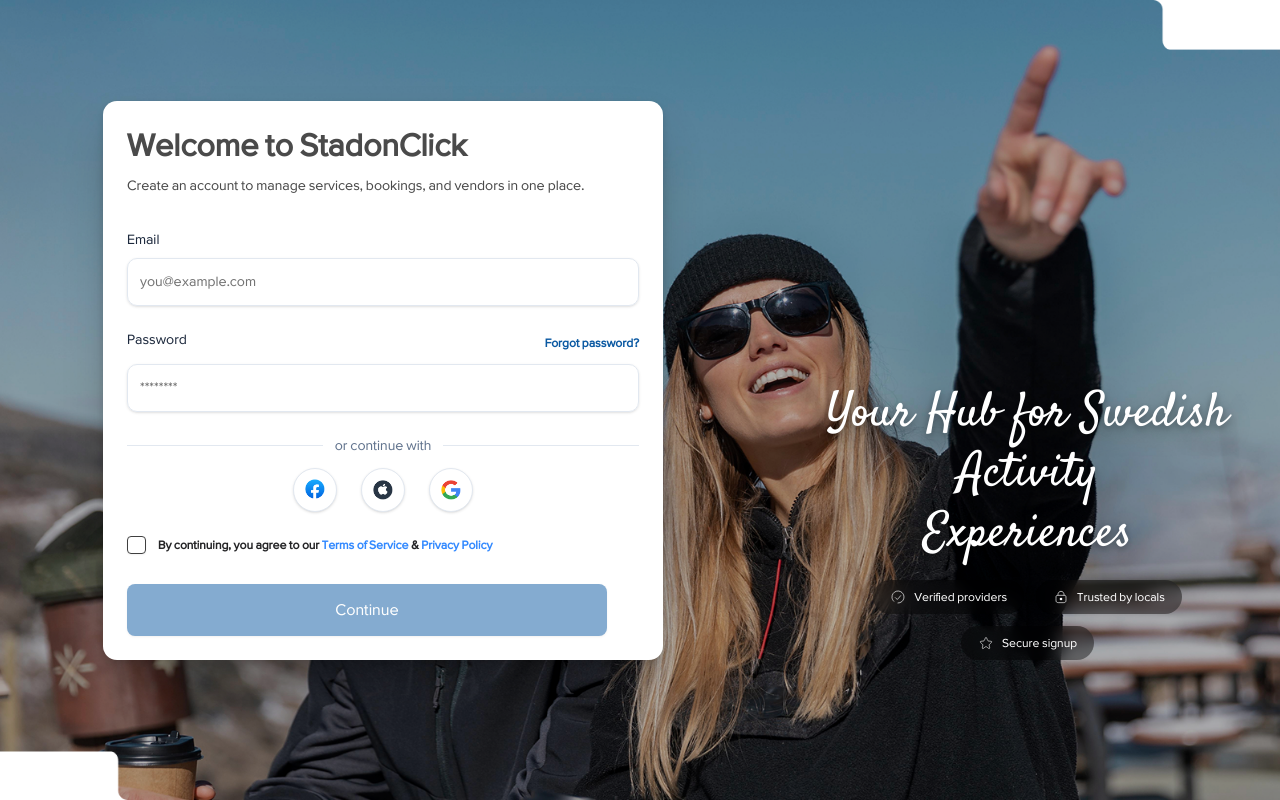
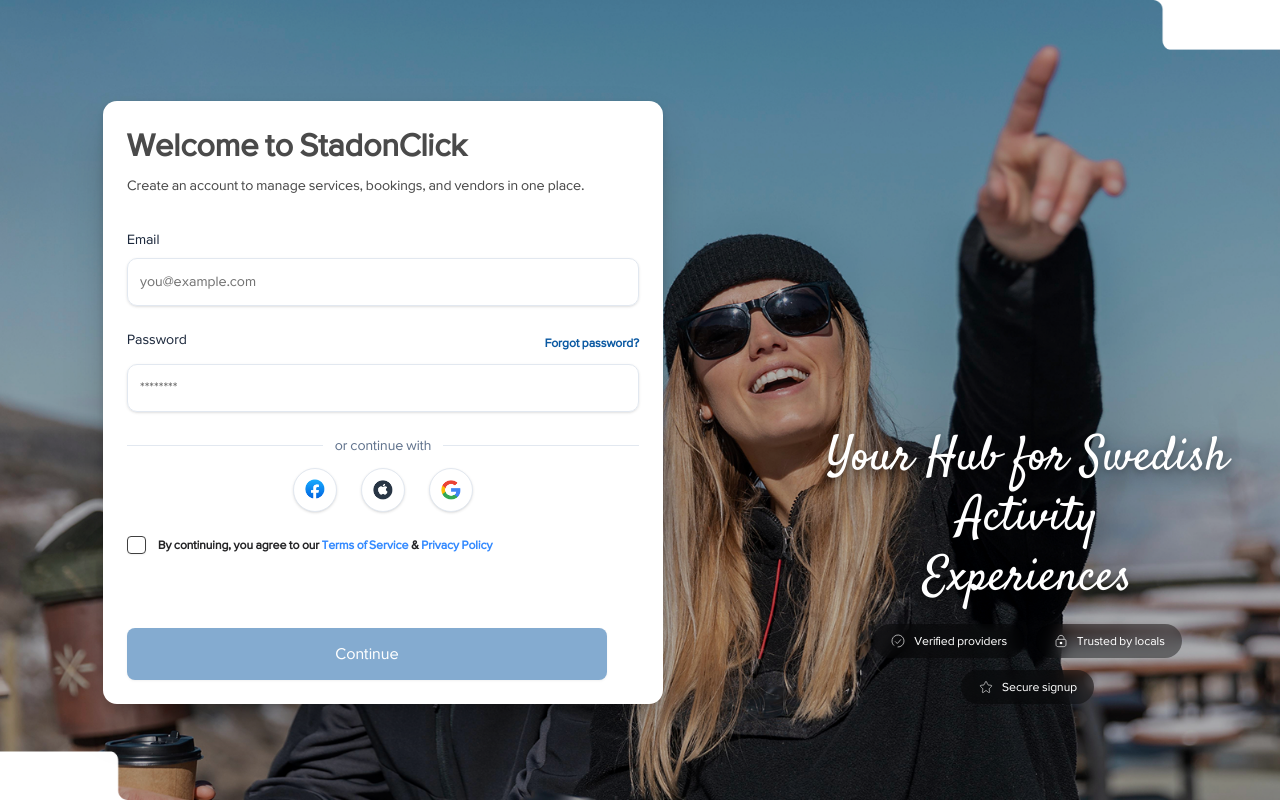
Before and after one commit to team-aimbeat/StadOnClick-Frontend, a React (Vite) app: page /sign-in in a window 1280 px wide. Built offline with nearby package versions, Linux system fonts and the light colour scheme; no server answers; a web font is replaced by a local one.

Commit message:
feat: Proper Error Normalize, Auth Api Integrate for Signin

```diff
--- a/package.json
+++ b/package.json
@@ -24,6 +24,8 @@
     "react": "^19.2.0",
     "react-animate-height": "^3.2.3",
     "react-dom": "^19.2.0",
+    "react-hook-form": "^7.70.0",
+    "react-hot-toast": "^2.6.0",
     "react-i18next": "^16.5.0",
     "react-icons": "^5.5.0",
     "react-leaflet": "^5.0.0",
--- a/src/App.tsx
+++ b/src/App.tsx
@@ -2,6 +2,7 @@
 import { Suspense } from "react"
 import appRouter from "./routes/AppRoutes"
 import "./App.css"
+import { Toaster } from "react-hot-toast"
 
 
 function App() {
@@ -9,6 +10,7 @@
 
       <Suspense fallback={<div>Loading...</div>}>
         <RouterProvider router={appRouter} />
+        <Toaster position="top-center" />
       </Suspense>
   )
 }
--- a/src/features/auth/authSlice.ts
+++ b/src/features/auth/authSlice.ts
@@ -1,24 +1,26 @@
-import { createSlice } from "@reduxjs/toolkit";
+import { createSlice, PayloadAction } from "@reduxjs/toolkit"
+import type { AuthUser } from "./types/auth.types"
 
-const initialState = {
+type AuthState = {
+  user: AuthUser | null
+}
+
+const initialState: AuthState = {
   user: null,
-  isAuthenticated: false,
-};
+}
 
 const authSlice = createSlice({
   name: "auth",
   initialState,
   reducers: {
-    setUser: (state, action) => {
-      state.user = action.payload;
-      state.isAuthenticated = true;
+    setUser(state, action: PayloadAction<AuthUser>) {
+      state.user = action.payload
     },
-    clearAuth: (state) => {
-      state.user = null;
-      state.isAuthenticated = false;
+    clearAuth(state) {
+      state.user = null
     },
   },
-});
+})
 
-export const { setUser, clearAuth } = authSlice.actions;
-export default authSlice.reducer;
+export const { setUser, clearAuth } = authSlice.actions
+export default authSlice.reducer
--- a/src/pages/components/user-onboarding/StepLogin.tsx
+++ b/src/pages/components/user-onboarding/StepLogin.tsx
@@ -1,4 +1,3 @@
-import { useState } from "react"
 import { Input } from "@/components/ui/input"
 import { Button } from "@/components/ui/button"
 import { Label } from "@/components/ui/label"
@@ -6,6 +5,8 @@
 import facebookIcon from "@/assets/icons/facebook.png"
 import appleIcon from "@/assets/icons/apple.png"
 import googleIcon from "@/assets/icons/google.png"
+import type { FieldErrors } from "react-hook-form"
+import type { UseFormRegister } from "react-hook-form"
 
 type SocialIcon = {
   src: string
@@ -20,26 +21,26 @@
 ]
 
 type Props = {
-  email: string
-  password: string
-  setEmail: (v: string) => void
-  setPassword: (v: string) => void
+  register: UseFormRegister<any>
+  errors: FieldErrors
   onSubmit?: () => void
   loading?: boolean
   errorMessage?: string
+  isValid?: boolean
+  acceptTermsChecked?: boolean
+  setAcceptTerms?: (v: boolean) => void
 }
 
 export function StepLogin({
-  email,
-  password,
-  setEmail,
-  setPassword,
+  register,
+  errors,
   onSubmit,
   loading = false,
   errorMessage,
+  isValid = false,
+  acceptTermsChecked = false,
+  setAcceptTerms,
 }: Props) {
-  const [acceptedTerms, setAcceptedTerms] = useState(false)
-
   return (
     <div className="space-y-6">
       <div className="space-y-2">
@@ -48,9 +49,11 @@
           type="email"
           className="h-12 rounded-lg border border-slate-200 text-sm shadow-sm focus-visible:ring-2 focus-visible:ring-[#0b59a2]/30 focus-visible:border-[#0b59a2]"
           placeholder="you@example.com"
-          value={email}
-          onChange={(e) => setEmail(e.target.value)}
+          {...register("email")}
         />
+        {errors.email?.message ? (
+          <p className="text-sm text-red-600">{String(errors.email.message)}</p>
+        ) : null}
       </div>
 
       <div className="space-y-2">
@@ -67,9 +70,11 @@
           type="password"
           className="h-12 rounded-lg border border-slate-200 text-sm shadow-sm focus-visible:ring-2 focus-visible:ring-[#0b59a2]/30 focus-visible:border-[#0b59a2]"
           placeholder="********"
-          value={password}
-          onChange={(e) => setPassword(e.target.value)}
+          {...register("password")}
         />
+        {errors.password?.message ? (
+          <p className="text-sm text-red-600">{String(errors.password.message)}</p>
+        ) : null}
       </div>
 
       <div className="space-y-3">
@@ -101,8 +106,11 @@
       <div className="flex items-start gap-3 text-[12px] text-[#242426]">
         <Checkbox
           id="signin-terms"
-          checked={acceptedTerms}
-          onCheckedChange={(checked) => setAcceptedTerms(checked === true)}
+          checked={acceptTermsChecked}
+          onCheckedChange={(checked) => {
+            const next = checked === true
+            setAcceptTerms?.(next)
+          }}
           className="w-[19px] h-[18px] border-[#404040]"
         />
         <label htmlFor="signin-terms" className="cursor-pointer">
@@ -113,13 +121,15 @@
         </label>
       </div>
 
-      {errorMessage ? (
-        <p className="text-sm text-red-600">{errorMessage}</p>
-      ) : null}
+      <div className="min-h-[20px]">
+        {errorMessage ? (
+          <p className="text-sm text-red-600">{errorMessage}</p>
+        ) : null}
+      </div>
 
       <Button
         className="h-[52px] w-full max-w-[480px] mx-auto text-[16px]"
-        disabled={!email || !password || !acceptedTerms || loading}
+        disabled={!isValid || loading}
         onClick={onSubmit}
       >
         {loading ? "Signing in..." : "Continue"}
--- a/src/pages/user-onboarding/SignIn.tsx
+++ b/src/pages/user-onboarding/SignIn.tsx
@@ -1,4 +1,4 @@
-import { useEffect, useState } from "react"
+import { useCallback, useEffect, useState } from "react"
 import bgImage5 from "@/assets/user-onboarding/user-onboarding-5.png"
 import { OnboardingLayout } from "../components/user-onboarding/OnboardingLayout"
 import { OnboardingFormCard } from "../components/user-onboarding/OnboardingFormCard"
@@ -7,35 +7,61 @@
 import { useAppDispatch } from "@/app/hooks"
 import { setUser } from "@/features/auth/authSlice"
 import { setPageTitle } from "@/features/Layout/themeConfigSlice"
+import { toast } from "react-hot-toast"
+import { useForm, useFormState } from "react-hook-form"
+import { normalizeApiError } from "@/shared/utils/normalizeApiError"
 
+type FormValues = {
+  email: string
+  password: string
+  acceptTerms: boolean
+}
 
 export default function SignIn() {
   const dispatch = useAppDispatch()
-  const [login, { isLoading, error }] = useLoginMutation()
-  const [email, setEmail] = useState("")
-  const [password, setPassword] = useState("")
+  const [login, { isLoading }] = useLoginMutation()
+  const [formError, setFormError] = useState<string | undefined>(undefined)
+
+  const { register, handleSubmit, control, setError, clearErrors, watch, setValue } = useForm<FormValues>({
+    mode: "onChange",
+    defaultValues: { email: "", password: "", acceptTerms: false },
+  })
+  const { errors, isSubmitting, isValid } = useFormState({ control })
+  const values = watch()
+  const canSubmit = Boolean(values.email && values.password && values.acceptTerms && isValid)
 
   useEffect(() => {
     dispatch(setPageTitle("Sign in"))
-  }, [dispatch])
+    register("acceptTerms")
+  }, [dispatch, register])
 
-  const handleSubmit = async () => {
+  const onSubmit = useCallback(async (data: FormValues) => {
+    setFormError(undefined)
+    clearErrors()
+
     try {
-      const data = await login({ email, password }).unwrap()
-      if (data?.user) {
-        dispatch(setUser(data.user))
+      const response = await login({ email: data.email, password: data.password }).unwrap()
+      if (response?.user) {
+        dispatch(setUser(response.user))
       } else {
-        dispatch(setUser(data))
+        dispatch(setUser(response))
       }
+      toast.success("Signed in successfully", { id: "login-success" })
     } catch (err) {
+      const { fieldErrors, formError: normalizedFormError, toastMessage } = normalizeApiError(
+        err,
+        "Unable to sign in. Please try again."
+      )
+
+      Object.entries(fieldErrors).forEach(([field, message]) => {
+        setError(field as keyof FormValues, { type: "server", message })
+      })
+
+      setFormError(normalizedFormError)
+      toast.error(toastMessage, { id: "login-error" })
       console.error("Login failed", err)
     }
-  }
-
-  const errorMessage =
-    (error as any)?.data?.message ||
-    (error as any)?.error ||
-    undefined
+  }, [clearErrors, dispatch, login, setError])
 
   return (
     <OnboardingLayout
@@ -51,13 +77,14 @@
         showStepper={false}
       >
         <StepLogin
-          email={email}
-          password={password}
-          setEmail={setEmail}
-          setPassword={setPassword}
-          onSubmit={handleSubmit}
-          loading={isLoading}
-          errorMessage={errorMessage}
+          register={register}
+          errors={errors}
+          onSubmit={handleSubmit(onSubmit)}
+          loading={isLoading || isSubmitting}
+          errorMessage={formError}
+          isValid={canSubmit}
+          acceptTermsChecked={values.acceptTerms}
+          setAcceptTerms={(value) => setValue("acceptTerms", value, { shouldValidate: true })}
         />
       </OnboardingFormCard>
     </OnboardingLayout>
--- /dev/null
+++ b/src/shared/types/api-error.ts
@@ -0,0 +1,10 @@
+export type ApiError = {
+  status: number
+  data?: {
+    message?: string
+    errors?: {
+      formErrors?: string[]
+      fieldErrors?: Record<string, string[]>
+    }
+  }
+}
--- /dev/null
+++ b/src/shared/utils/normalizeApiError.ts
@@ -0,0 +1,42 @@
+import type { ApiError } from "@/shared/types/api-error"
+
+export type NormalizedApiError = {
+  fieldErrors: Record<string, string>
+  formError?: string
+  toastMessage: string
+}
+
+function isApiError(error: unknown): error is ApiError {
+  return typeof error === "object" && error !== null && "status" in (error as any)
+}
+
+export function normalizeApiError(
+  error: unknown,
+  fallbackMessage = "Unable to complete the request. Please try again."
+): NormalizedApiError {
+  const apiError = isApiError(error) ? (error as ApiError) : undefined
+  const fieldErrorsFromApi = apiError?.data?.errors?.fieldErrors
+  const fieldErrors =
+    fieldErrorsFromApi &&
+    Object.entries(fieldErrorsFromApi).reduce((acc, [field, messages]) => {
+      if (messages?.length) {
+        acc[field] = messages[0]
+      }
+      return acc
+    }, {} as Record<string, string>)
+
+  const formError =
+    apiError?.data?.errors?.formErrors?.[0] ||
+    apiError?.data?.message ||
+    (apiError as any)?.error
+
+  const firstFieldError = fieldErrors ? Object.values(fieldErrors)[0] : undefined
+  const isRateLimited = apiError?.status === 429
+  const rateLimitMessage = isRateLimited ? "Try after 5 minutes." : undefined
+
+  return {
+    fieldErrors: fieldErrors ?? {},
+    formError,
+    toastMessage: rateLimitMessage || formError || firstFieldError || fallbackMessage,
+  }
+}
```
Also changed, not shown: src/features/auth/types/auth.types.ts (added, +11 -0 lines), 1 other file (tests, documents, lock files or other folders).
